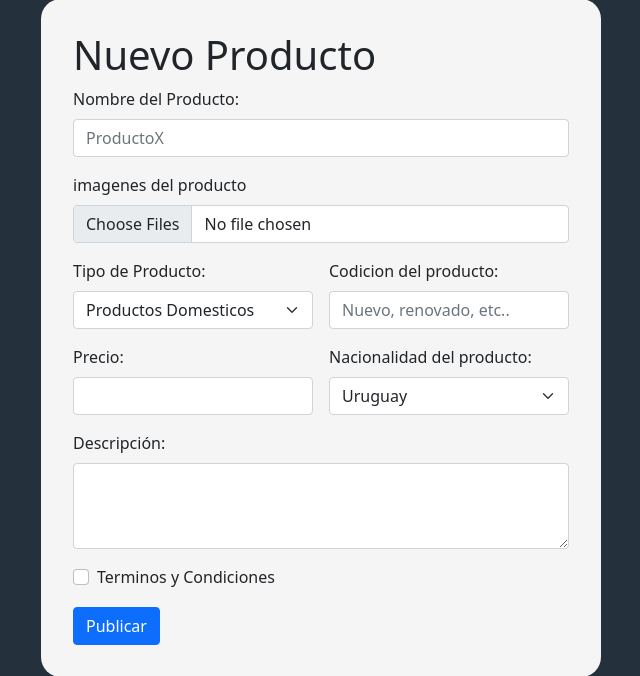
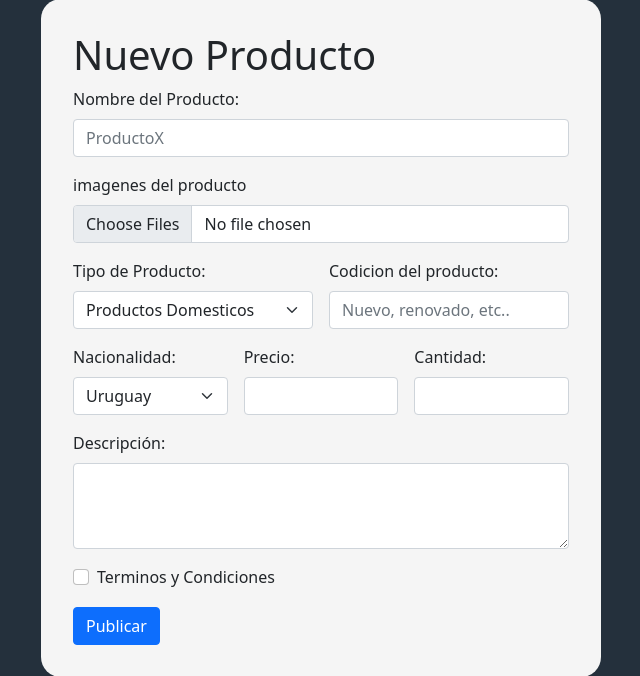
Before and after one commit to LarmSoftwareDesign/Proyecto-S.I.V.E, a PHP site: page /vender.html in a window 1280 px wide. Shown: the part 129-805 px from the top of the page, without its empty margins (319-959 px from the left). Run offline with PHP 8.4, Linux system fonts and the light colour scheme.

Commit message:
cambios en la publicacion del producto

```diff
--- a/vender.html
+++ b/vender.html
@@ -63,18 +63,14 @@
                     <label class="form-label">Codicion del producto:</label>
                     <input class="form-control" list="datalistOptions" placeholder="Nuevo, renovado, etc.." name="condicion">
                     <datalist id="datalistOptions">
-                      <option value="Nuevo">
-                      <option value="Restaurado">
-                      <option value="Usado">
+                      <option value="Nuevo">Nuevo</option>
+                      <option value="Restaurado">Restaurado</option>
+                      <option value="Usado">Usado</option>
                     </datalist>
                 </div>
-                <div class="col-md-6">
-                    <label class="form-label">Precio:</label>
-                    <input type="text" class="form-control" maxlength="9" name="precio">
-                  </div>
-                  <div class="col-md-6">
+                <div class="col-md-4">
                   <!--condicion de producto-->
-                    <label class="form-label">Nacionalidad del producto:</label>
+                  <label class="form-label">Nacionalidad:</label>
                   <select class="form-select" name="nacionalidad">
                     <option value="Uruguay">Uruguay</option>
                     <option value="Argentina">Argentina</option>
@@ -88,6 +84,16 @@
                     <option value="Ecuador">Ecuador</option></select>
                   </datalist>
               </div>
+                <div class="col-md-4">
+                    <label class="form-label">Precio:</label>
+                    <input type="text" class="form-control" maxlength="9" name="precio">
+                </div>
+
+                <div class="col-md-4">
+                  <label class="form-label">Cantidad:</label>
+                  <input type="text" class="form-control" maxlength="9" name="precio">
+                </div>
+
                 <div class="col-mb-3">
                     <label class="form-label">Descripción:</label>
                     <textarea class="form-control" rows="3" name="descripcion"></textarea>
```
Also changed, not shown: php/registerp.php (+9 -0 lines). Lines whose indentation alone changed are shown as unchanged.
